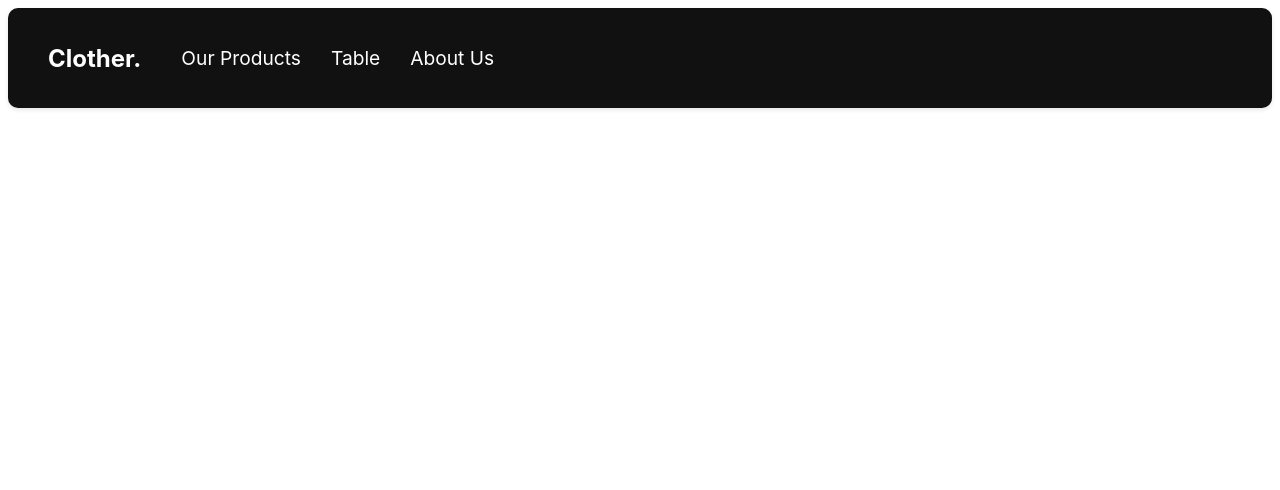
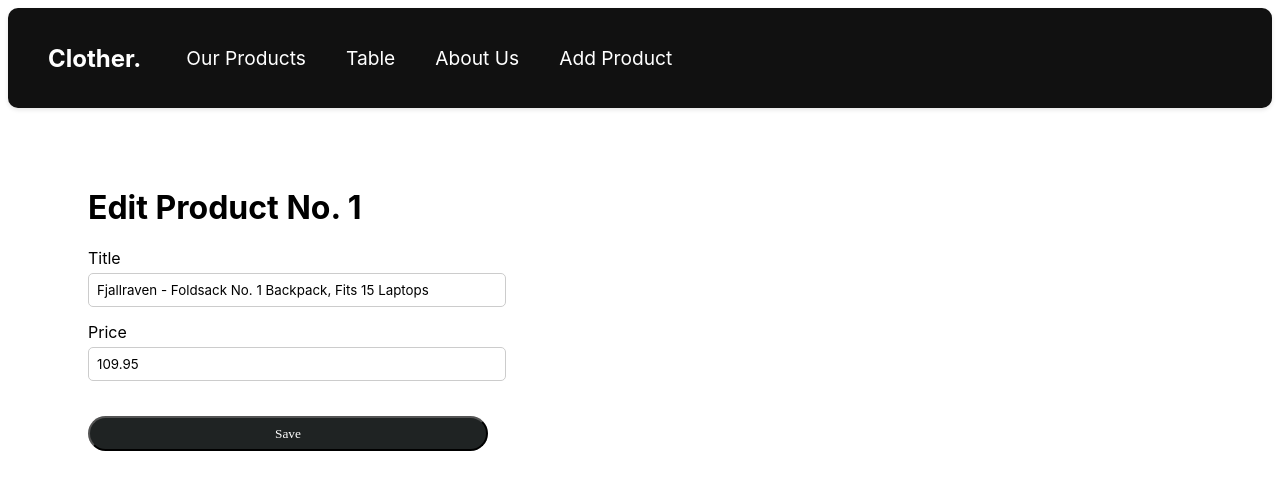
Before and after one commit to MhmdSaker/react-6-marketplace, a React (Vite) app: page /products/edit/1 in a window 1280 px wide. Shown: the top 490 px of the page. Built offline with nearby package versions, Linux system fonts and the light colour scheme; data requests are answered from the project's data file.

Commit message:
Added Edit Functionality
- Improved Product.jsx
- Added Add Product Functionality using POST
- Added Edit Functionality using PUT

```diff
--- a/db.json
+++ b/db.json
@@ -1,7 +1,7 @@
 {
   "products": [
     {
-      "id": 1,
+      "id": "1",
       "title": "Fjallraven - Foldsack No. 1 Backpack, Fits 15 Laptops",
       "price": 109.95,
       "description": "Your perfect pack for everyday use and walks in the forest. Stash your laptop (up to 15 inches) in the padded sleeve, your everyday",
@@ -12,7 +12,6 @@
         "count": 120
       }
     },
-
     {
       "id": "2",
       "title": "Mens Casual Premium Slim Fit T-Shirts ",
@@ -62,16 +61,9 @@
       }
     },
     {
-      "id": "6",
-      "title": "Solid Gold Petite Micropave ",
-      "price": 168,
-      "description": "Satisfaction Guaranteed. Return or exchange any order within 30 days.Designed and sold by Hafeez Center in the United States. Satisfaction Guaranteed. Return or exchange any order within 30 days.",
-      "category": "jewelery",
-      "image": "https://fakestoreapi.com/img/61sbMiUnoGL._AC_UL640_QL65_ML3_.jpg",
-      "rating": {
-        "rate": 3.9,
-        "count": 70
-      }
+      "title": "Solid Gold",
+      "price": "600",
+      "id": "6"
     },
     {
       "id": "7",
@@ -240,6 +232,11 @@
         "rate": 3.6,
         "count": 145
       }
+    },
+    {
+      "id": 21,
+      "title": "tewtstst",
+      "price": "210"
     }
   ]
 }
--- a/src/App.css
+++ b/src/App.css
@@ -137,12 +137,20 @@
     color: #fff;
     box-shadow: 0 2px 4px rgba(0, 0, 0, 0.1);
     border-radius: 10px;
+
 }
 
 .heading {
     margin-left: 20px;
     font-size: 1.5em;
     font-weight: bold;
+    transition: all 200ms cubic-bezier(0.175, 0.885, 0.32, 1.275);
+
+
+}
+
+.heading:hover {
+    color: #00ecad;
 }
 
 .navContainer ul {
@@ -159,13 +167,19 @@
     margin-left: 30px;
     font-size: 1.2em;
     cursor: pointer;
-    transition: color 200ms ease-in-out;
+    transition: all 200ms ease-in-out;
+    padding: 5px;
 }
 
 .navContainer ul .link:hover {
     color: #f12323;
 }
 
+
+.navContainer ul .link:nth-child(4):hover {
+    color: #23f14c;
+
+}
 
 .aboutContainer {
     margin: 60px;
@@ -183,3 +197,41 @@
     border-radius: 5px;
     border: solid 1px #111
 }
+
+.skeleton-loader {
+    display: flex;
+    flex-direction: column;
+    gap: 10px;
+    padding: 10px;
+    border: 1px solid #ddd;
+    border-radius: 8px;
+    background-color: #f0f0f0;
+  }
+
+  .skeleton-image {
+    width: 100%;
+    height: 150px;
+    background-color: #ccc;
+    border-radius: 8px;
+  }
+
+  .skeleton-text {
+    width: 80%;
+    height: 20px;
+    background-color: #ddd;
+    border-radius: 4px;
+  }
+
+  .skeleton-footer {
+    display: flex;
+    justify-content: space-between;
+    gap: 10px;
+    width: 100%;
+  }
+
+  .skeleton-footer > div {
+    width: 48%;
+    height: 20px;
+    background-color: #ddd;
+    border-radius: 4px;
+  }
--- a/src/App.jsx
+++ b/src/App.jsx
@@ -7,6 +7,8 @@ import ProductList from "./components/ProductList";
 import Product from "./components/Product";
 import SingProd from "./components/SingProd";
 import ProductTable from "./components/ProductTable";
+import NewProduct from "./components/NewProduct";
+import EditProduct from "./components/EditProduct";
 
 
 
@@ -26,6 +28,8 @@ function App() {
         <Route path="/products">
           <Route index element={<ProductList />} />
           <Route path=":id" element={<SingProd />} />
+          <Route path="edit/:id" element={<EditProduct/>}/>
+          <Route path="add" element={<NewProduct />} />
         </Route>
         <Route path="/products-table" element={<ProductTable/>}></Route>
         <Route path="/about-us" element={<About />} />
--- /dev/null
+++ b/src/components/EditProduct.jsx
@@ -0,0 +1,75 @@
+import '../styles/newproduct.css'
+import { useState, useEffect } from "react";
+import { useParams } from "react-router-dom";
+
+const EditProduct = () => {
+  const { id } = useParams();
+  const [title, setTitle] = useState("");
+  const [price, setPrice] = useState("");
+
+  const saveProduct = (e) => {
+    e.preventDefault();
+
+    fetch(`http://localhost:9000/products/${id}`, {
+      method: "PUT", // Use PUT or PATCH to update the existing product
+      body: JSON.stringify({
+        title,
+        price,
+      }),
+      headers: {
+        "Content-Type": "application/json",
+      },
+    })
+      .then((res) => res.json())
+      .then((data) => console.log("Product updated:", data))
+      .catch((error) => console.error("Failed to update product:", error));
+  };
+
+
+
+
+
+
+
+  useEffect(() => {
+    fetch(`http://localhost:9000/products/${id}`)
+      .then((res) => res.json())
+      .then((data) => {
+        setTitle(data.title)
+        setPrice(data.price)
+      });
+  }, [id]);
+
+  return (
+    <>
+      <div className="newproduct-bd">
+        <h1>Edit Product No. {id}</h1>
+        <form onSubmit={saveProduct} className="newproduct-form">
+          <div>
+            <label>Title</label>
+            <input
+              value={title}
+              type="text"
+              name="title"
+              onChange={(e) => setTitle(e.target.value)}
+            />
+          </div>
+          <div>
+            <label>Price</label>
+            <input
+              value={price}
+              type="number"
+              name="price"
+              onChange={(e) => setPrice(e.target.value)}
+
+            />
+          </div>
+
+          <button className="btn">Save</button>
+        </form>
+      </div>
+    </>
+  );
+};
+
+export default EditProduct;
--- a/src/components/Navbar.jsx
+++ b/src/components/Navbar.jsx
@@ -13,6 +13,7 @@ const NavBar = () => {
           <Link className="link" to="/">Our Products</Link>
           <Link className="link" to="/products-table">Table</Link>
           <Link className="link" to="/about-us">About Us</Link>
+          <Link className="link" to="/products/add">Add Product</Link>
         </ul>
       </div>
     </>
--- /dev/null
+++ b/src/components/NewProduct.jsx
@@ -0,0 +1,74 @@
+import "../styles/newproduct.css";
+import { useState, useEffect } from "react";
+
+const NewProduct = () => {
+  const [title, setTitle] = useState("");
+  const [price, setPrice] = useState("");
+
+  const [nextId, setNextId] = useState(null);
+
+  useEffect(() => {
+    // Fetch existing products to determine the next ID
+    fetch(`http://localhost:9000/products`)
+      .then((res) => res.json())
+      .then((data) => {
+        const maxId = Math.max(...data.map(product => product.id));
+        setNextId(maxId + 1);
+      });
+  }, []);
+
+
+
+  const handleSubmit = (e) => {
+    e.preventDefault();
+    addProduct();
+  };
+
+
+
+  const addProduct = () => {
+    fetch(`http://localhost:9000/products`, {
+      method: "POST",
+      body: JSON.stringify({
+        id: nextId,  // Manually set the next ID
+        title,
+        price,
+      }),
+      headers: {
+        "Content-Type": "application/json",
+      },
+    })
+      .then((res) => res.json())
+      .then((data) => console.log(data));
+  };
+
+  return (
+    <div className="newproduct-bd">
+      <h1>Add New Product</h1>
+      <form onSubmit={handleSubmit} className="newproduct-form">
+        <div>
+          <label>Title</label>
+          <input
+            value={title}
+            type="text"
+            name="title"
+            onChange={(e) => setTitle(e.target.value)}
+          />
+        </div>
+        <div>
+          <label>Price</label>
+          <input
+            value={price}
+            type="number"
+            name="price"
+            onChange={(e) => setPrice(e.target.value)}
+          />
+        </div>
+
+        <button className="btn">Add Product</button>
+      </form>
+    </div>
+  );
+};
+
+export default NewProduct;
--- a/src/components/Product.jsx
+++ b/src/components/Product.jsx
@@ -1,42 +1,55 @@
 import { useEffect, useState } from "react";
 import { Link } from "react-router-dom";
 
+// Skeleton Loader Component
+const SkeletonLoader = () => (
+  <div className="skeleton-loader">
+    <div className="skeleton-image"></div>
+    <div className="skeleton-text"></div>
+    <div className="skeleton-text"></div>
+    <div className="skeleton-footer"></div>
+  </div>
+);
+
 const Product = ({ productId, button }) => {
   const [product, setProduct] = useState(null);
+  const [error, setError] = useState(null);
 
   useEffect(() => {
     const fetchProduct = async () => {
       try {
-        const response = await fetch(
-          `http://localhost:9000/products/${productId}`
-        );
+        const response = await fetch(`http://localhost:9000/products/${productId}`);
+        if (!response.ok) {
+          throw new Error('Failed to fetch product data');
+        }
         const data = await response.json();
         setProduct(data);
       } catch (error) {
-        console.error("Failed to fetch product:", error);
+        setError(error.message);
       }
     };
 
     fetchProduct();
   }, [productId]);
 
-  if (!product) return <div>...</div>;
+  if (error) return <div>Error: {error}</div>;
+  if (!product) return <SkeletonLoader />;
 
   return (
     <div className="product-container">
-      <span>{product.category}</span>
-      <img src={product.image} alt={product.title} />
-      <h2>{truncateDesc(product.title, 20)}</h2>
-      <p className="desc">{truncateDesc(product.description, 80)}</p>
+      <span>{product.category || "Unknown Category"}</span>
+      <img src={product.image} alt={product.title || "Product Image"} />
+      <h2>{truncateDesc(product.title || "No Title", 20)}</h2>
+      <p className="desc">{truncateDesc(product.description || "No Description", 80)}</p>
 
       <div className="pr-foot">
         <div className="pr-right">
-          <p className="price">{`${product.price} $`}</p>
+          <p className="price">{product.price ? `${product.price} $` : "Price Not Available"}</p>
         </div>
 
         <div className="pr-left">
-          <span>Rating: {product.rating.rate}</span>
-          <span>Count: {product.rating.count}</span>
+          <span>Rating: {product.rating?.rate || "N/A"}</span>
+          <span>Count: {product.rating?.count || "N/A"}</span>
         </div>
       </div>
       {button && <Link className="link" to={`/products/${productId}`}>Details</Link>}
@@ -44,6 +57,7 @@ const Product = ({ productId, button }) => {
   );
 };
 
+// Truncate function to shorten text
 const truncateDesc = (desc, maxLength) => {
   if (desc.length > maxLength) {
     return desc.substring(0, maxLength) + "...";
--- a/src/styles/ProductTable.css
+++ b/src/styles/ProductTable.css
@@ -1,16 +1,20 @@
 * {
   font-family: Inter;
+}
+.table-container {
+  display: flex;
+  justify-content: center;
 }
 
 table {
   border-collapse: collapse;
-  width: 90%;
+  width: 900px;
   margin: 20px;
 }
 
 th,
 td {
-  text-align: left;
+  text-align: center;
   padding: 8px;
 }
 
@@ -47,6 +51,8 @@ td {
 
 .button:nth-child(2) {
   background-color: #0441aa;
+  text-decoration: none;
+
 }
 
 .button:nth-child(1) {
@@ -54,7 +60,7 @@ td {
   text-decoration: none;
 }
 
-.button:active {
+.button:hover {
   scale: 0.95;
 }
 
--- /dev/null
+++ b/src/styles/newproduct.css
@@ -0,0 +1,65 @@
+.newproduct-bd {
+    margin: 80px;
+}
+
+
+.btn {
+    background-color: #1f2323;
+    text-decoration: none;
+    color: #ffffff;
+    font-family: Rubik;
+    font-weight: 500;
+    border-radius: 20px;
+    height: 35px;
+    transition: box-shadow 500ms cubic-bezier(0.47, 0, 0.745, 0.715),
+    font-weight 200ms cubic-bezier(0.47, 0, 0.745, 0.715), scale 100ms cubic-bezier(0.47, 0, 0.745, 0.715);
+    cursor:pointer;
+    margin-top: 20px;
+    display: block;
+    padding: 5px 30px;
+
+  }
+
+  .btn:hover {
+    box-shadow: 0px 5px 0px #f1232376;
+    scale: 0.96;
+
+  }
+
+
+  .app {
+    max-width: 600px;
+    margin: 0 auto;
+    padding: 20px;
+  }
+
+  .budget-display {
+    background-color: #f4f4f4;
+    padding: 10px;
+    border-radius: 5px;
+    margin-bottom: 20px;
+  }
+
+  .newproduct-form {
+    width: 400px;
+    display: flex;
+    flex-direction: column;
+  }
+
+  .newproduct-form div {
+    margin-bottom: 15px;
+
+  }
+
+.newproduct-form label {
+    display: block;
+    margin-bottom: 5px;
+  }
+
+  .newproduct-form input, newproduct-form select {
+    width: 100%;
+    padding: 8px;
+    border: 1px solid #ccc;
+    border-radius: 5px;
+    font-family: Inter;
+  }
```
Also changed, not shown: src/components/ProductTable.jsx (+12 -9 lines).
